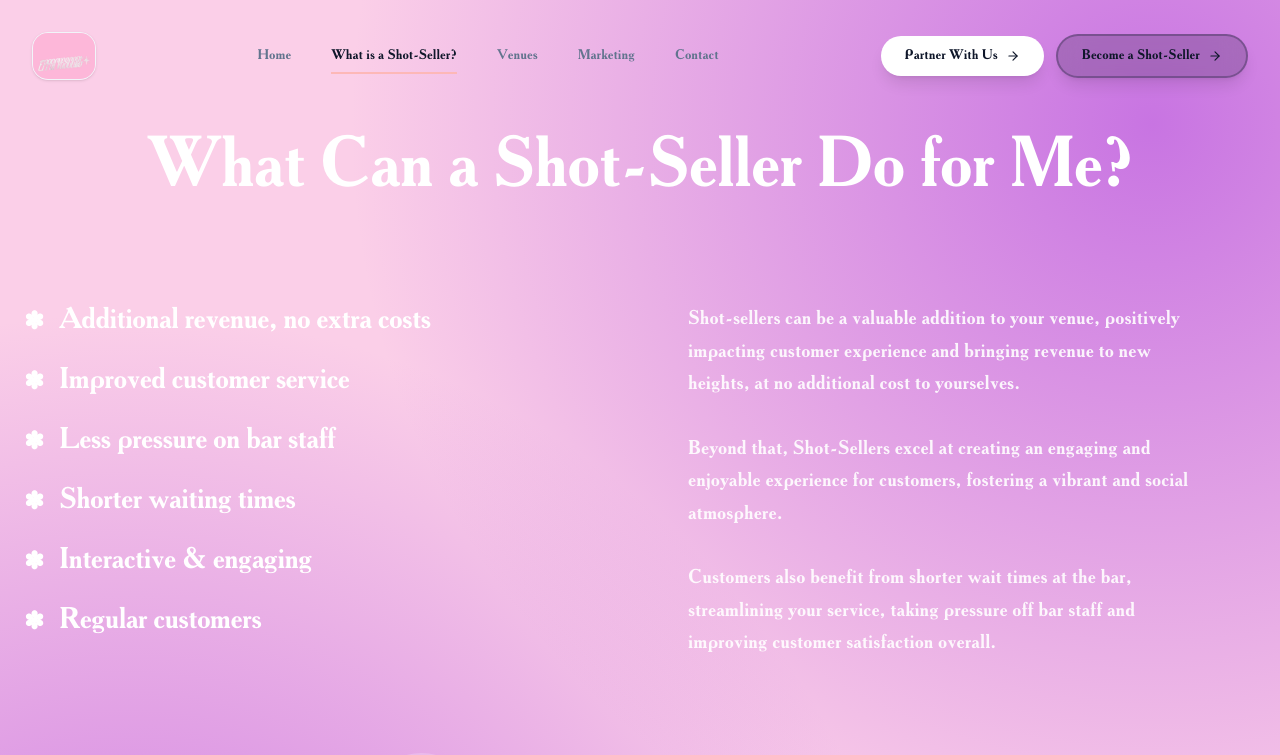
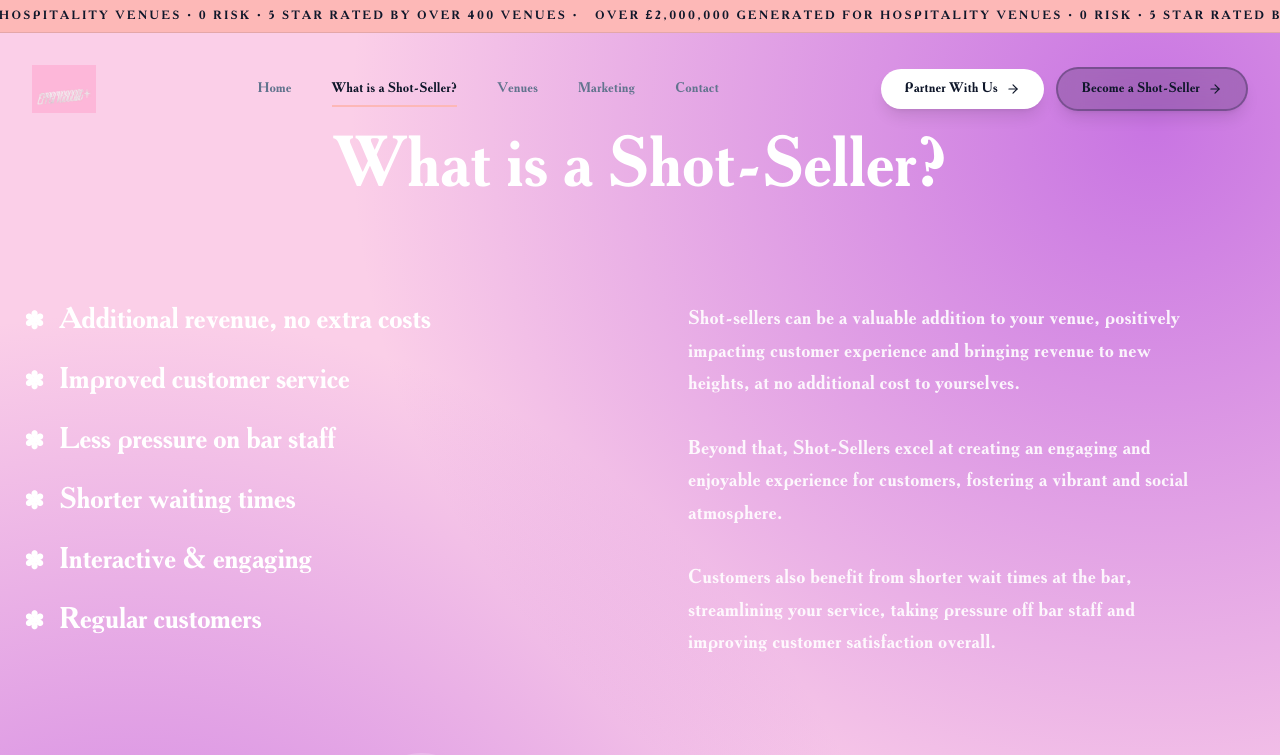
Before and after one commit to veltraaisolutions/Effervescent-Agency-website, a Next.js app: page /shot-sellers in a window 1280 px wide. Shown: the top 755 px of the page. Built offline with nearby package versions, Linux system fonts and the light colour scheme.

Commit message:
Added announcement bar

```diff
--- a/src/app/shot-sellers/page.tsx
+++ b/src/app/shot-sellers/page.tsx
@@ -12,7 +12,7 @@ export default function ShotSellersPage() {
           viewport={{ once: true }}
           className="text-5xl md:text-7xl font-serif text-white text-center mb-16 md:mb-24 tracking-tight"
         >
-          What Can a Shot-Seller Do for Me?
+          What is a Shot-Seller?
         </motion.h2>
 
         <div className="grid grid-cols-1 md:grid-cols-2 gap-10 md:gap-24 mb-20 md:mb-32">
--- /dev/null
+++ b/src/components/AnnouncementBar.tsx
@@ -0,0 +1,35 @@
+"use client";
+
+import { motion } from "framer-motion";
+
+const AnnouncementBar = () => {
+  const announcementText = "Over £2,000,000 Generated for hospitality venues • 0 RISK • 5 star rated by over 400 venues • ";
+
+  return (
+    <div className="bg-primary text-slate-900 py-2 relative z-[110] overflow-hidden border-b border-slate-900/10">
+      <div className="flex whitespace-nowrap">
+        <motion.div
+          animate={{
+            x: [0, -1000],
+          }}
+          transition={{
+            x: {
+              repeat: Infinity,
+              repeatType: "loop",
+              duration: 20,
+              ease: "linear",
+            },
+          }}
+          className="flex gap-4 items-center text-[10px] md:text-xs font-black uppercase tracking-[0.2em]"
+        >
+          <span className="inline-block">{announcementText}</span>
+          <span className="inline-block">{announcementText}</span>
+          <span className="inline-block">{announcementText}</span>
+          <span className="inline-block">{announcementText}</span>
+        </motion.div>
+      </div>
+    </div>
+  );
+};
+
+export default AnnouncementBar;
--- a/src/components/Footer.tsx
+++ b/src/components/Footer.tsx
@@ -10,13 +10,13 @@ const Footer = () => {
           {/* Brand Column */}
           <div className="lg:col-span-5 space-y-10">
             <Link href="/" className="flex items-center group">
-              <div className="h-14 md:h-16 w-auto rounded-2xl overflow-hidden group-hover:scale-105 transition-transform duration-500 shadow-2xl border border-white/20">
+              <div className="h-14 md:h-16 relative">
                 <Image
                   src="/logo2.jpeg"
                   alt="Effervescent"
                   width={300}
                   height={64}
-                  className="object-cover h-full w-auto"
+                  className="h-full w-auto object-contain transition-transform duration-500 group-hover:scale-105 shadow-2xl"
                 />
               </div>
             </Link>
--- a/src/components/Navbar.tsx
+++ b/src/components/Navbar.tsx
@@ -5,6 +5,7 @@ import Image from "next/image";
 import { useState, useEffect } from "react";
 import { Menu, X, ArrowRight } from "lucide-react";
 import { usePathname } from "next/navigation";
+import AnnouncementBar from "./AnnouncementBar";
 
 const Navbar = () => {
   const [isScrolled, setIsScrolled] = useState(false);
@@ -20,8 +21,10 @@ const Navbar = () => {
   }, []);
 
   return (
+    <div className="fixed top-0 left-0 right-0 z-[100]">
+      <AnnouncementBar />
       <nav
-      className={`fixed top-0 left-0 right-0 z-[100] transition-all duration-500 ${isScrolled || mobileMenuOpen
+        className={`transition-all duration-500 ${isScrolled || mobileMenuOpen
           ? "bg-white/95 backdrop-blur-xl py-4 shadow-soft border-b border-slate-100"
           : "bg-transparent py-8"
           }`}
@@ -30,13 +33,14 @@ const Navbar = () => {
           <div className="flex justify-between items-center">
             {/* Full Logo - Left aligned */}
             <Link href="/" className="flex items-center group">
-            <div className="h-10 md:h-12 w-auto rounded-2xl overflow-hidden transition-transform duration-500 group-hover:scale-105 shadow-sm border border-slate-100">
+              <div className="h-10 md:h-12 relative">
                 <Image
                   src="/logo2.jpeg"
                   alt="Effervescent"
                   width={200}
                   height={48}
-                className="object-cover h-full w-auto"
+                  className="h-full w-auto object-contain transition-transform duration-500 group-hover:scale-105"
+                  priority
                 />
               </div>
             </Link>
@@ -133,6 +137,7 @@ const Navbar = () => {
           </div>
         </div>
       </nav>
+    </div>
   );
 };
 
```
Lines whose indentation alone changed are shown as unchanged.
